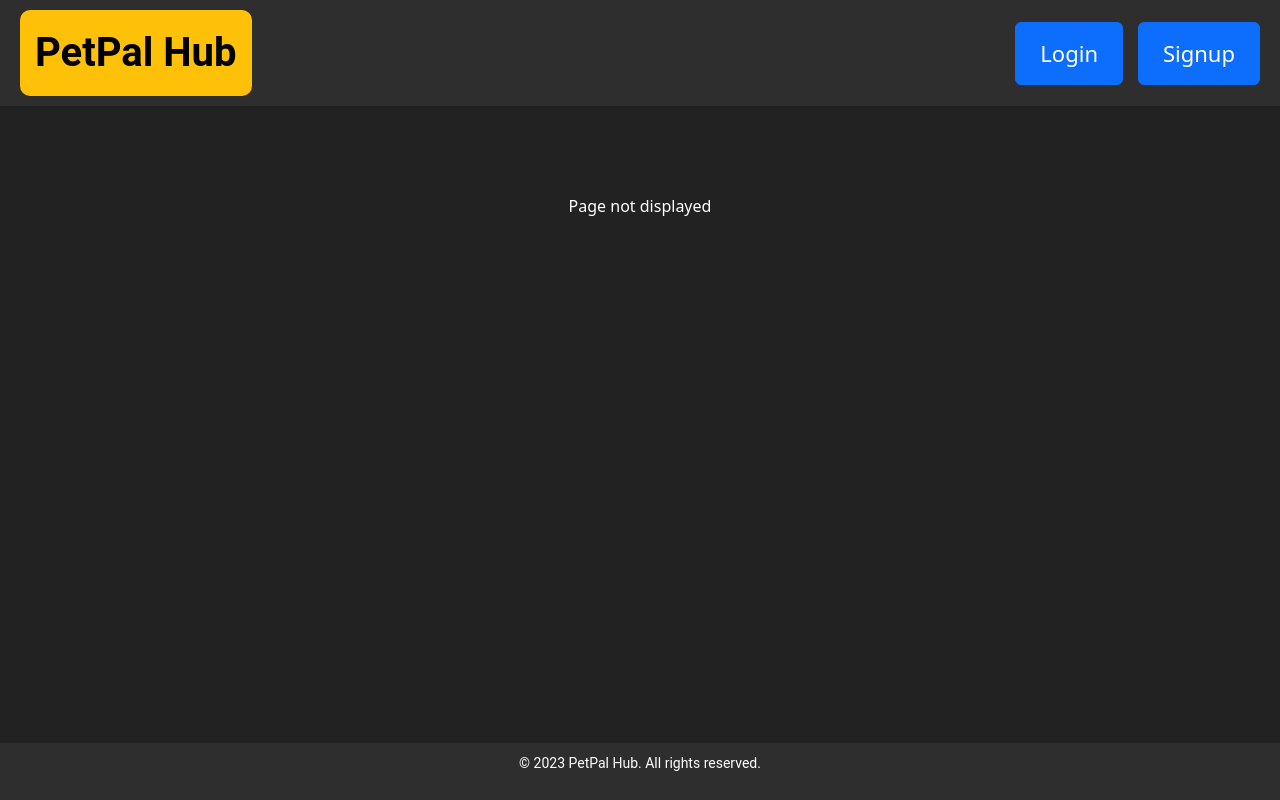
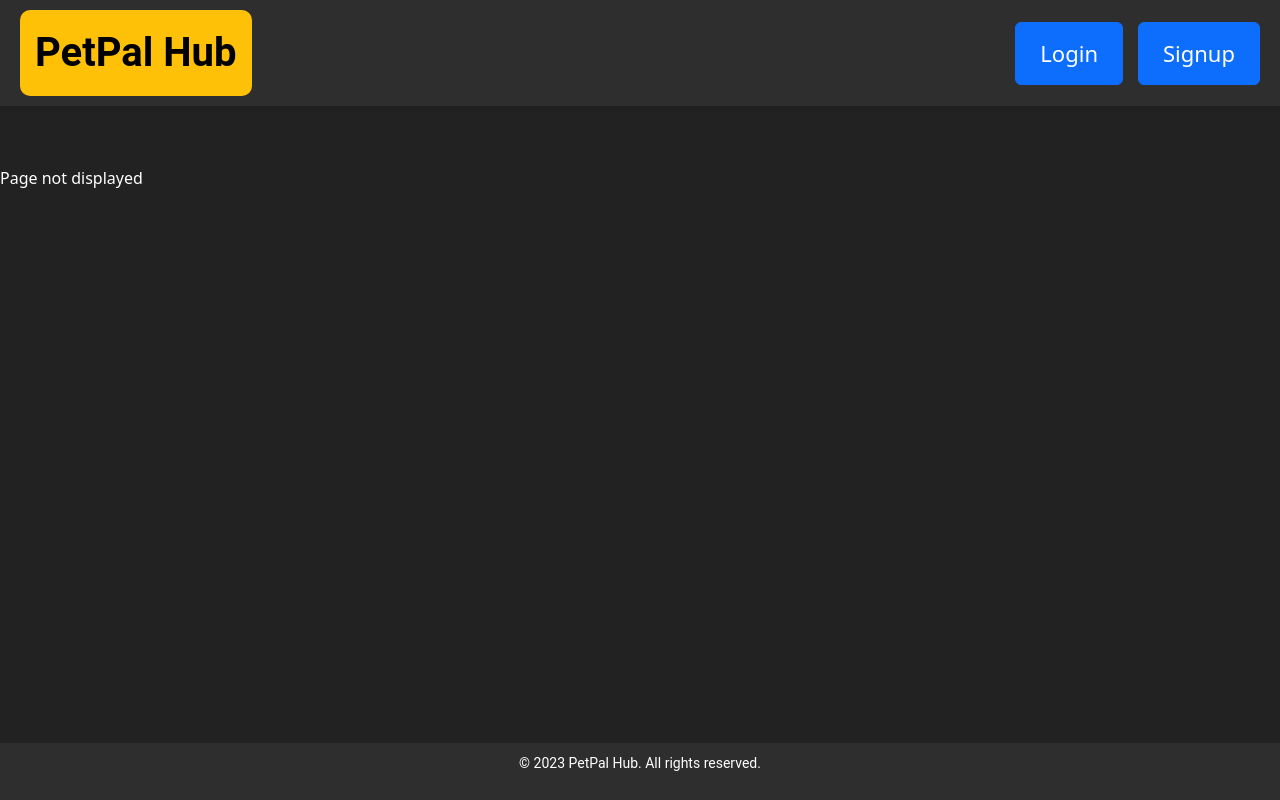
Before and after one commit to mttble/PetPalHub-react-router, a React (Vite) app: page /account in a window 1280 px wide. Built offline with nearby package versions, Linux system fonts and the light colour scheme; no server answers.

Commit message:
removed unused page dashboard

```diff
--- a/src/components/App.jsx
+++ b/src/components/App.jsx
@@ -14,7 +14,7 @@ import './App.css';
 import axios from 'axios';
 import { UserContextProvider } from '../Context/userContext.jsx';
 
-import Dashboard from './Dashboard';
+
 import Layout from './Layout.jsx';
 import CreatePet from './CreatePet.jsx';
 
@@ -46,7 +46,7 @@ function App() {
 
 
               {/* common routes for both users and carers */}
-              <Route path="/dashboard" element={<Dashboard />} />
+
 
 
 
--- a/src/components/Dashboard.css
+++ /dev/null
@@ -1,10 +0,0 @@
-.dashboard-welcome {
-    background-color: #222222;
-    color: white;
-    display: flex;
-    justify-content: center;
-    align-items: center;
-    height: 10vh;
-    margin: 0px;
-    padding: 0;
-}
--- a/src/components/Dashboard.jsx
+++ /dev/null
@@ -1,29 +0,0 @@
-import { useContext } from 'react';
-import { UserContext } from '../Context/userContext.jsx';
-
-import './Dashboard.css'
-
-const Dashboard = () => {
-    const userContext = useContext(UserContext);
-
-    if (userContext.user) {
-        if (userContext.user.role === 'user') {
-            return (
-                <div className='dashboard-welcome'>
-                    <h1>hello {userContext.user.firstName}, you are a user</h1>
-                </div>
-
-            );
-        } else if (userContext.user.role === 'carer') {
-            return (
-                <div className='dashboard-welcome'>
-                    <h1>hello {userContext.user.firstName}, you are a carer</h1>
-                </div>
-            );
-        }
-    }
-
-    return <div className='dashboard-welcome'>Page not displayed</div>;
-};
-
-export default Dashboard;
```
